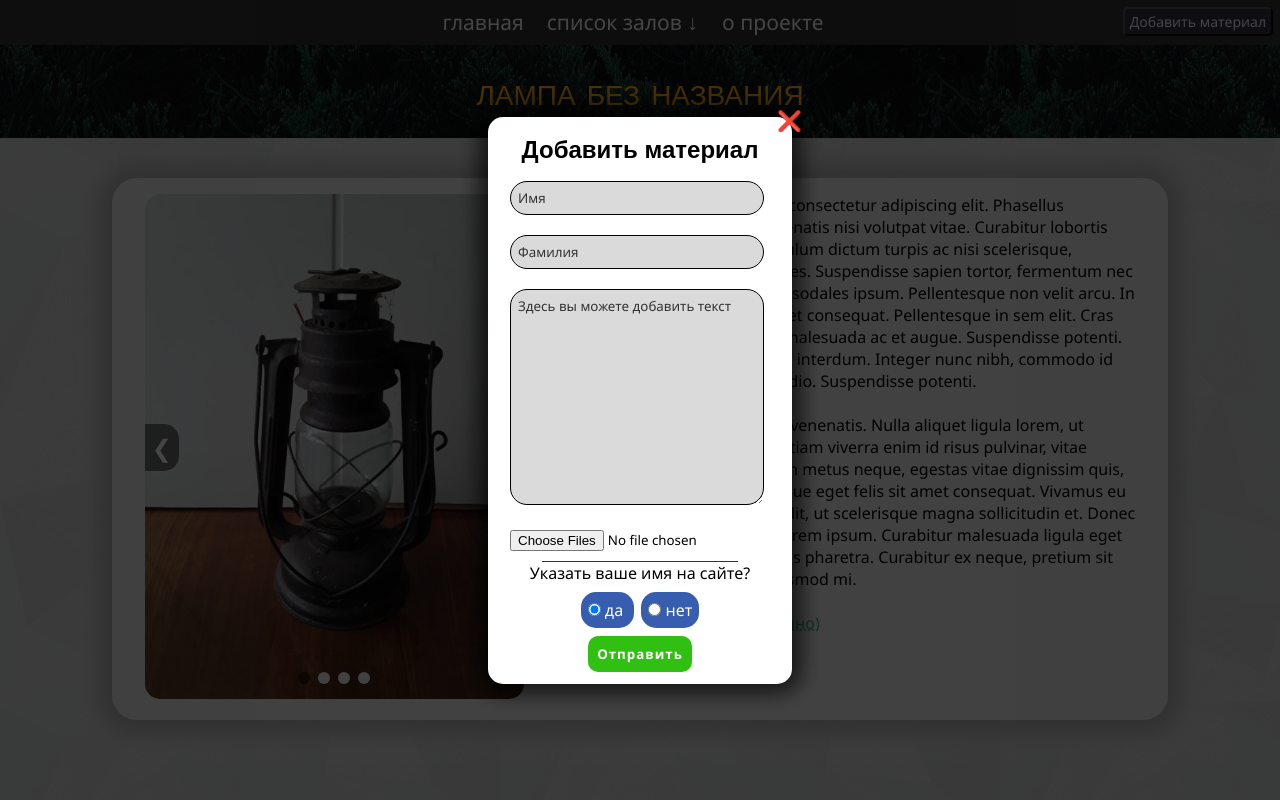
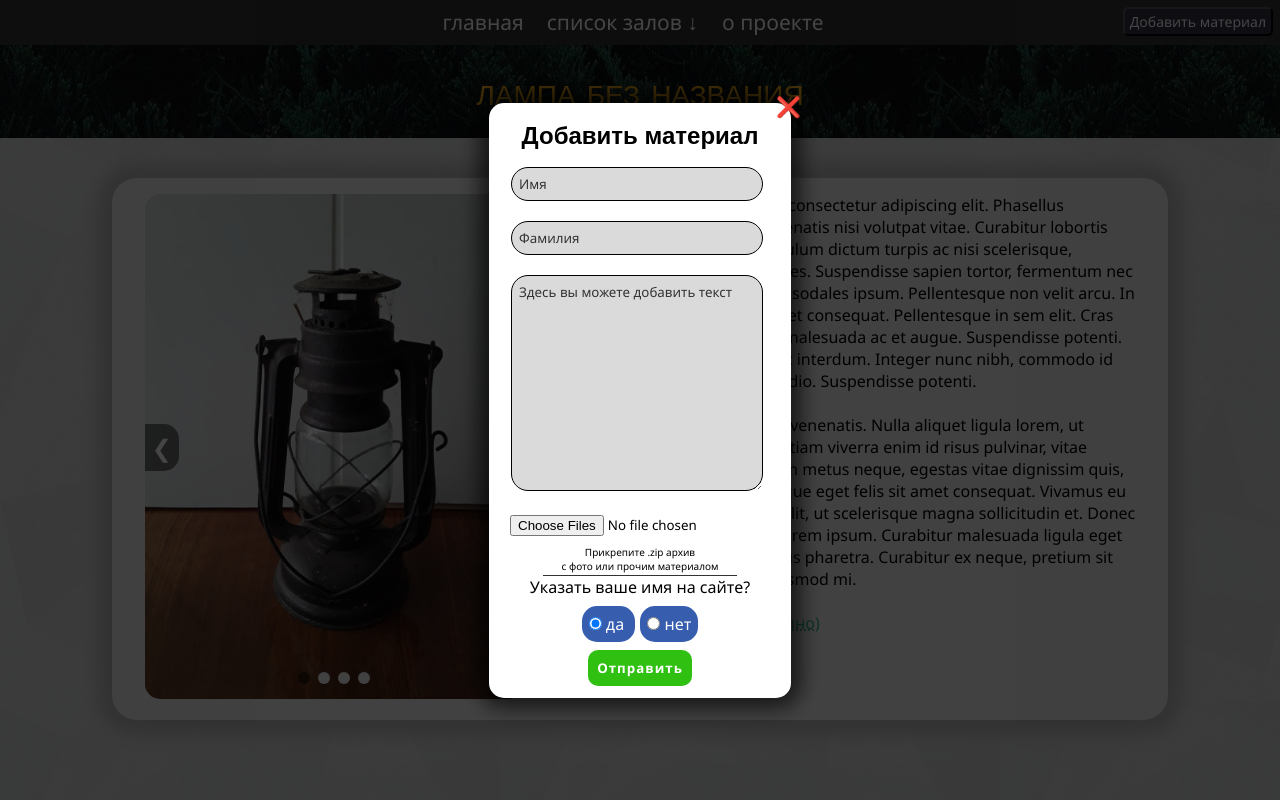
Before and after one commit to thenail314/mariecmuseum, a PHP site: page /php/lamp.php in a window 1280 px wide, after a click on "Добавить материал". Run offline with PHP 8.4, Linux system fonts and the light colour scheme; some web fonts are replaced.

Commit message:
Update addMaterial.php

```diff
--- a/php/addMaterial.php
+++ b/php/addMaterial.php
@@ -3,9 +3,9 @@
 		<a class="popClose" href="#" style="text-decoration: none; cursor: pointer;">❌</a>
 		<div class="popContent">
 			<h2 class="popTitle">Добавить материал</h2>
-			<form action="send.php" method="POST" enctype="multipart/form-data">
+			<form action="php/send.php" method="POST" enctype="multipart/form-data">
 				<div class="formItem">
-					<input placeholder="Имя" type="text" name="firstname " class="textInput" required/>
+					<input placeholder="Имя" type="text" name="firstname" class="textInput" required/>
 				</div>
 
 				<div class="formItem">
@@ -15,24 +15,24 @@
 				<div class="formItem">
 					<textarea placeholder="Здесь вы можете добавить текст" name="message" class="message"></textarea>
 				</div>
-
 				<div>
-					<input class="" type="file" name="photo" multiple style="margin: 10px;"/>
+					<input type="file" name="photo" multiple style="margin: 9px;"/>
+					<p style="font-size: 10px; text-align: center; margin-bottom: 2px;">Прикрепите .zip архив <br> c фото или прочим материалом</p>
 				</div>
-
 				<div class="total">
 					<hr style="border: none; background-color: #333; height: 1px; width: 70%; margin: auto;">
 					<p style="margin-bottom: 15px;">Указать ваше имя на сайте?</p>
 					<div class="select">
-						<span class="choose" style="margin-right: 7px;">
+						<span class="choose" style="margin-right: 5px;">
 							<label>
 								<input checked type="radio" name="showName" value="yes"/> да
-							</label></span>
-
+							</label>
+						</span>
 						<span class="choose">
 							<label>
 								<input type="radio" name="showName" value="no"/> нет
-							</label></span>
+							</label>
+						</span>
 					</div>
 					<p style="margin-top: 15px;">
 						<button class="sentForm" type="submit">Отправить</button>
```
